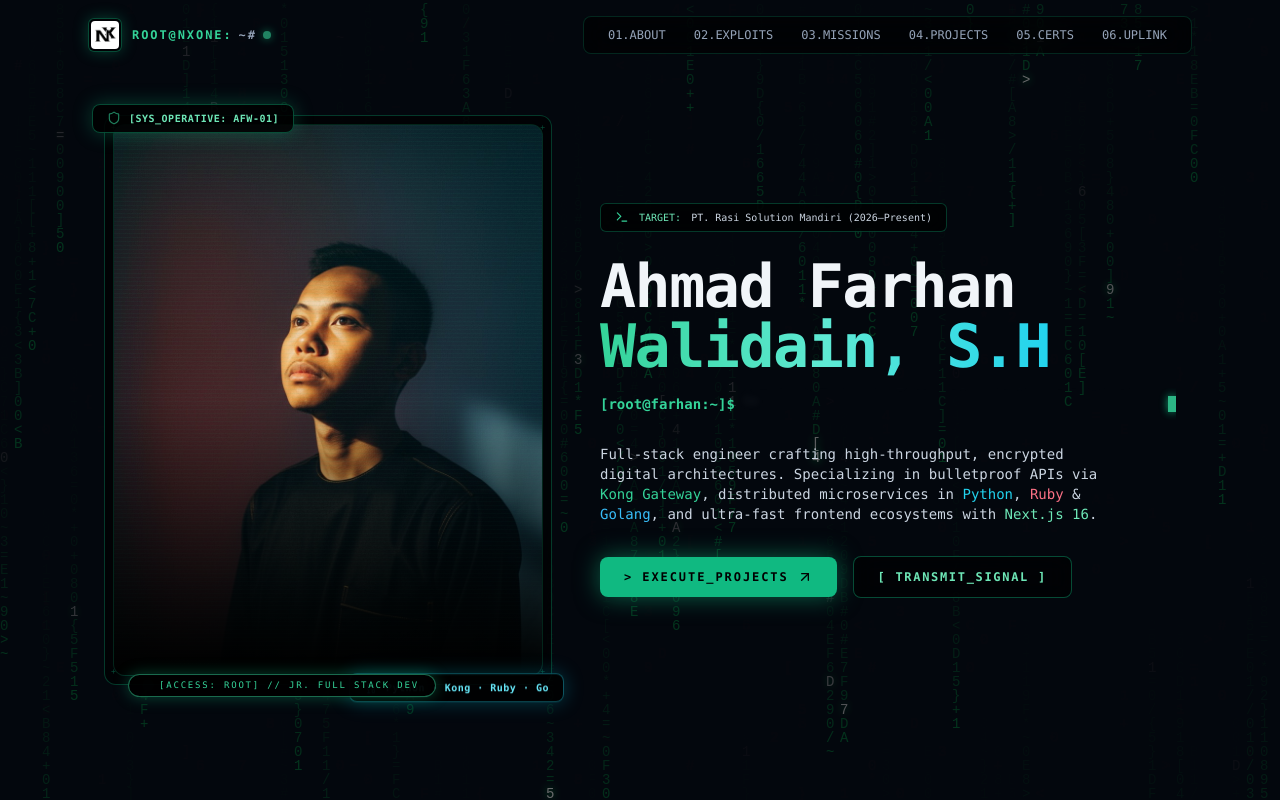
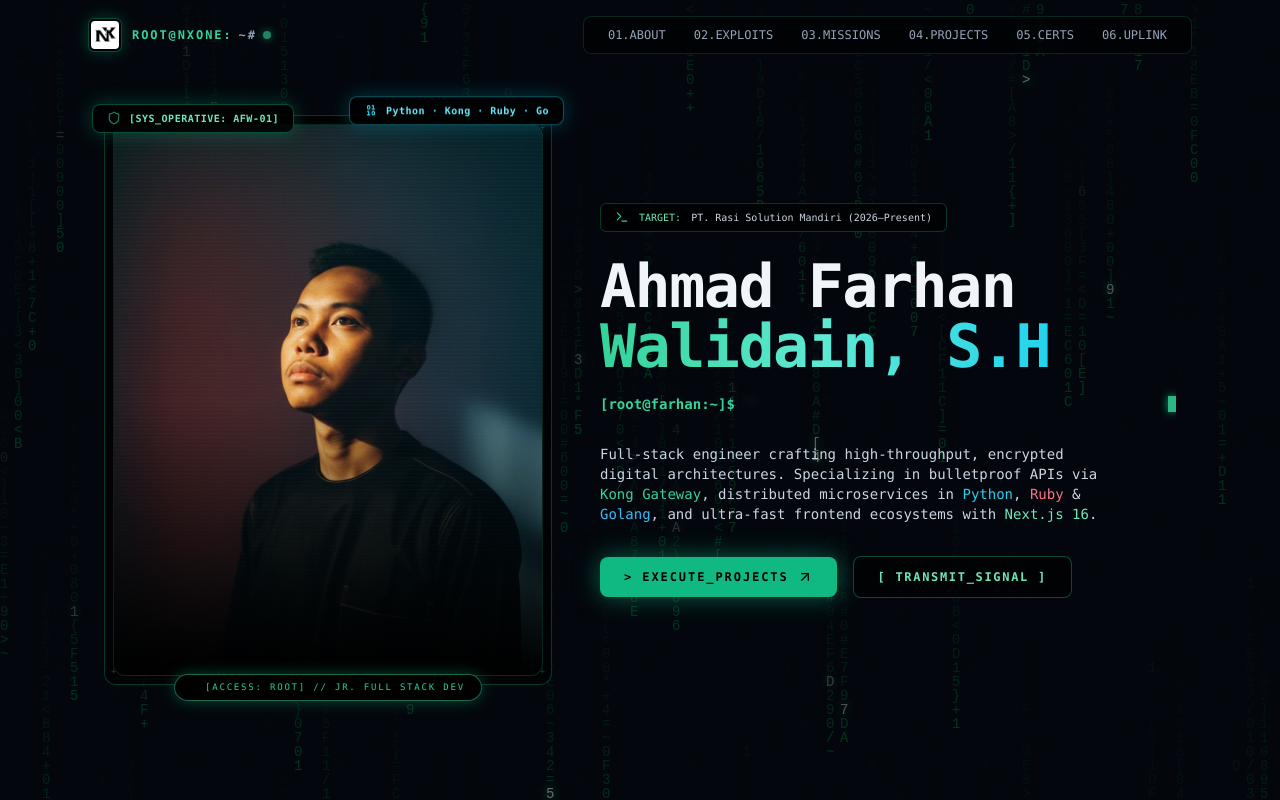
Before and after one commit to farhanopet15/Portfolio, a Next.js app: page / in a window 1280 px wide. Shown: the top 800 px of the page. Built offline with nearby package versions, Linux system fonts and the light colour scheme.

Commit message:
fix: resolve badge overlap on avatar and simplify footer copyright

```diff
--- a/app/components/Hero.tsx
+++ b/app/components/Hero.tsx
@@ -34,11 +34,11 @@ export default function Hero() {
             </span>
           </motion.div>
 
-          {/* Bottom Floating Stack Tag */}
+          {/* Top-Right Floating Stack Tag */}
           <motion.div
             animate={{ y: [5, -5, 5] }}
             transition={{ repeat: Infinity, duration: 5, ease: "easeInOut" }}
-            className="absolute -bottom-5 -right-3 z-20 flex items-center gap-2 rounded-lg border border-cyan-400/40 bg-black/80 px-3.5 py-1.5 backdrop-blur-xl shadow-[0_0_20px_rgba(6,182,212,0.3)] font-mono"
+            className="absolute -top-4 -right-3 z-20 flex items-center gap-2 rounded-lg border border-cyan-400/40 bg-black/80 px-3.5 py-1.5 backdrop-blur-xl shadow-[0_0_20px_rgba(6,182,212,0.3)] font-mono"
           >
             <Binary className="w-3.5 h-3.5 text-cyan-400" />
             <span className="text-[10px] font-semibold text-cyan-300 tracking-wider">
@@ -66,8 +66,8 @@ export default function Hero() {
             </div>
           </TiltCard>
 
-          {/* Status Root Badge */}
-          <div className="absolute -bottom-3 left-6 z-20 flex items-center gap-2 rounded-full border border-emerald-400/50 bg-black/90 px-4 py-1 text-[9px] uppercase tracking-[0.2em] text-emerald-400 backdrop-blur-md shadow-[0_0_15px_rgba(16,185,129,0.35)] font-mono">
+          {/* Status Root Badge Centered at Bottom */}
+          <div className="absolute -bottom-4 left-1/2 -translate-x-1/2 z-20 whitespace-nowrap flex items-center gap-2 rounded-full border border-emerald-400/50 bg-black/95 px-4 py-1.5 text-[9px] uppercase tracking-[0.2em] text-emerald-400 backdrop-blur-md shadow-[0_0_15px_rgba(16,185,129,0.35)] font-mono">
             <span className="h-1.5 w-1.5 rounded-full bg-emerald-400 animate-ping" />
             <span>[ACCESS: ROOT] // JR. FULL STACK DEV</span>
           </div>
--- a/app/page.tsx
+++ b/app/page.tsx
@@ -221,7 +221,7 @@ export default function Home() {
           </div>
 
           <p className="text-[11px] text-slate-400">
-            © {new Date().getFullYear()} Ahmad Farhan Walidain. Engineered in the dark with Next.js 16 & Cyber Security Protocols.
+            © {new Date().getFullYear()} Farhan Opet. All Rights Reserved.
           </p>
         </div>
       </footer>
```
